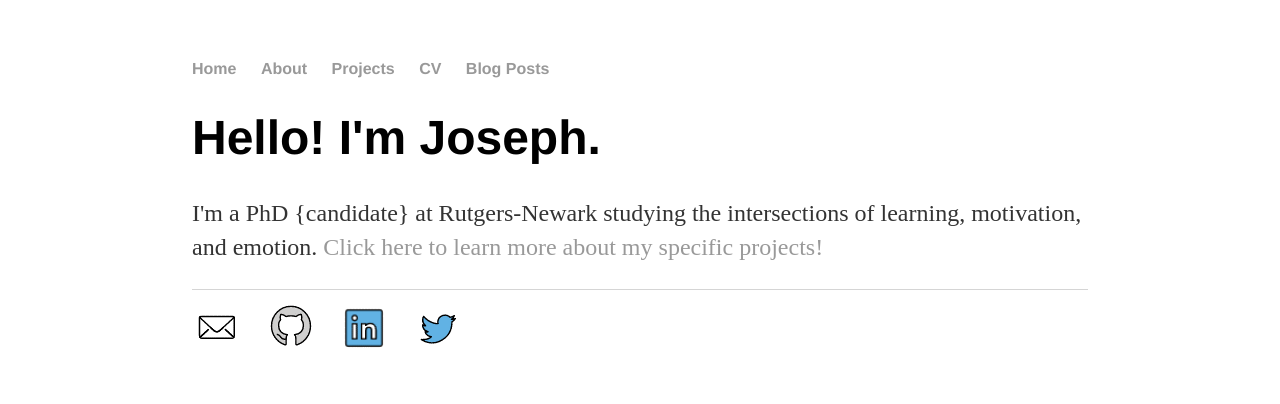
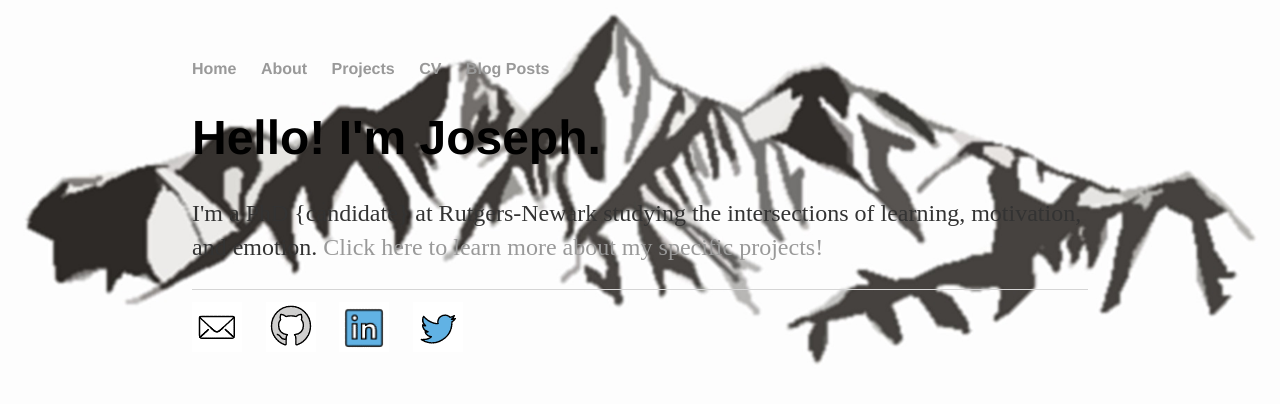
Before and after one commit to ColantonioLearn/ColantonioLearn.github.io, a Jekyll site: the page built from index.html, in a window 1280 px wide. Shown: the top 404 px of the page. Built offline with Jekyll 4.4.1, drawn with Linux system fonts in a browser that asks for light colours.

Commit message:
bg attempt

```diff
--- a/css/main.css
+++ b/css/main.css
@@ -1,7 +1,7 @@
 body {
     margin: 60px auto;
     width: 70%;
-    background-image: url("./images/mountain_lines.jpg");
+    background: url(/images/mountain_lines.jpg);
     background-color: white;
     background-position: center;
     background-size: cover;
```
